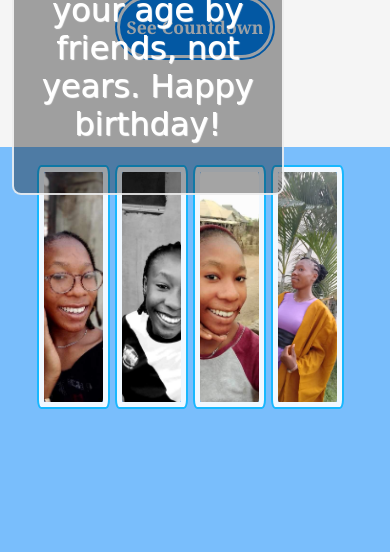
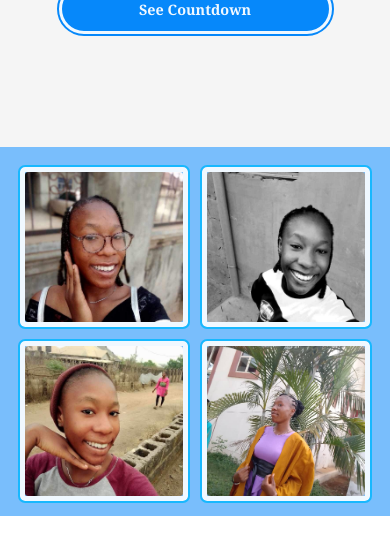
Before and after one commit to Lord-Tender/Birthday-countdown, a plain HTML site: page index.html in a window 390 px wide. Shown: the part 292-844 px from the top of the page. Drawn offline with Linux system fonts and the light colour scheme; a web font is replaced by a local one.

Commit message:
Small screen responsiveness done!!!

```diff
--- a/style.css
+++ b/style.css
@@ -87,12 +87,12 @@ header button:hover {
     display: flex;
     width: 80%;
     margin-left: 10%;
-    gap: 3%;
+    gap: 4%;
     padding-top: 20px;
 }
 
 .imgs div{
-    width: 22%;
+    width: 23%;
     height: 15em;
     border: 5px aliceblue solid;
     outline: 2px  rgba(0, 183, 255, 0.801) solid;
@@ -126,3 +126,35 @@ header button:hover {
     color: white;
     text-shadow: 1px 1px 1px;
 }
+
+
+
+@media screen and (max-width:600px) {
+    .firstBody h1{
+        font-size: 1.4rem;
+    }
+    .firstBody button{
+        font-size: 0.9em;
+        width: 70%;
+        margin-left: 15%;
+        margin-top: 8%;
+    }
+    .wish{
+        display: none;
+    }
+    .secondBody{
+        height: 100%;
+        padding-bottom: 15px;
+    }
+    .imgs{
+        width: 90%;
+        margin-left: 5%;
+        flex-wrap: wrap;
+        gap: 4%;
+        row-gap: 14px;
+    }
+    .imgs div{
+        width: 48%;
+        height: 10em;
+    }
+}
```
Also changed, not shown: index.html (+5 -0 lines).
